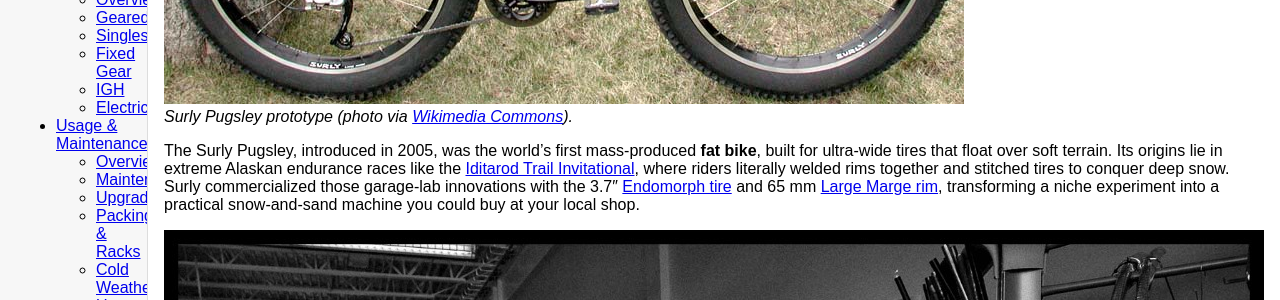
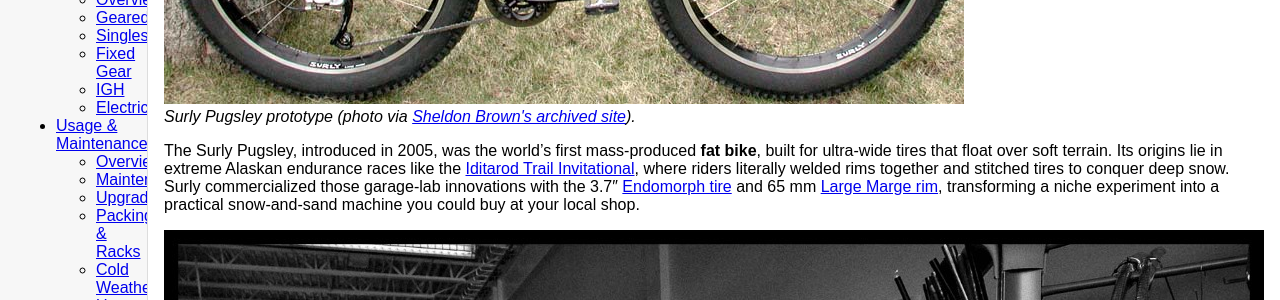
Before and after one commit to rpvnwnkl/SurlyPugsley, an MkDocs documentation site: the page built from docs/pugsley/overview.md, in a window 1280 px wide. Shown: the part 515-815 px from the top of the page. Built offline with MkDocs 1.6.1, drawn with Linux system fonts in a browser that asks for light colours.

Commit message:
Update overview image attribution to Sheldon Brown archive and improve responsive image handling.

```diff
--- a/docs/pugsley/overview.md
+++ b/docs/pugsley/overview.md
@@ -1,7 +1,7 @@
 ## Overview
 
-[![Surly Pugsley prototype](/pugsley/images/Surly_Pugsley.JPG)](https://commons.wikimedia.org/wiki/File:Surly_Pugsley.JPG)
-*Surly Pugsley prototype (photo via [Wikimedia Commons](https://commons.wikimedia.org/wiki/File:Surly_Pugsley.JPG)).*
+[![Surly Pugsley prototype](/pugsley/images/Surly_Pugsley.JPG)](https://web.archive.org/web/20071218175750/http://www.sheldonbrown.com/harris/surly-pugsley/images/surly-pugsley1.jpg)
+*Surly Pugsley prototype (photo via [Sheldon Brown's archived site](https://web.archive.org/web/20071218175750/http://www.sheldonbrown.com/harris/surly-pugsley/index.html)).*
 
 The Surly Pugsley, introduced in 2005, was the world’s first mass-produced **fat bike**, built for ultra-wide tires that float over soft terrain. Its origins lie in extreme Alaskan endurance races like the [Iditarod Trail Invitational](https://iditarod.com/trail-invitational/), where riders literally welded rims together and stitched tires to conquer deep snow. Surly commercialized those garage-lab innovations with the 3.7″ [Endomorph tire](https://surlybikes.com/bikes/pugsley/) and 65 mm [Large Marge rim](https://surlybikes.com/bikes/pugsley/), transforming a niche experiment into a practical snow-and-sand machine you could buy at your local shop.
 
```
